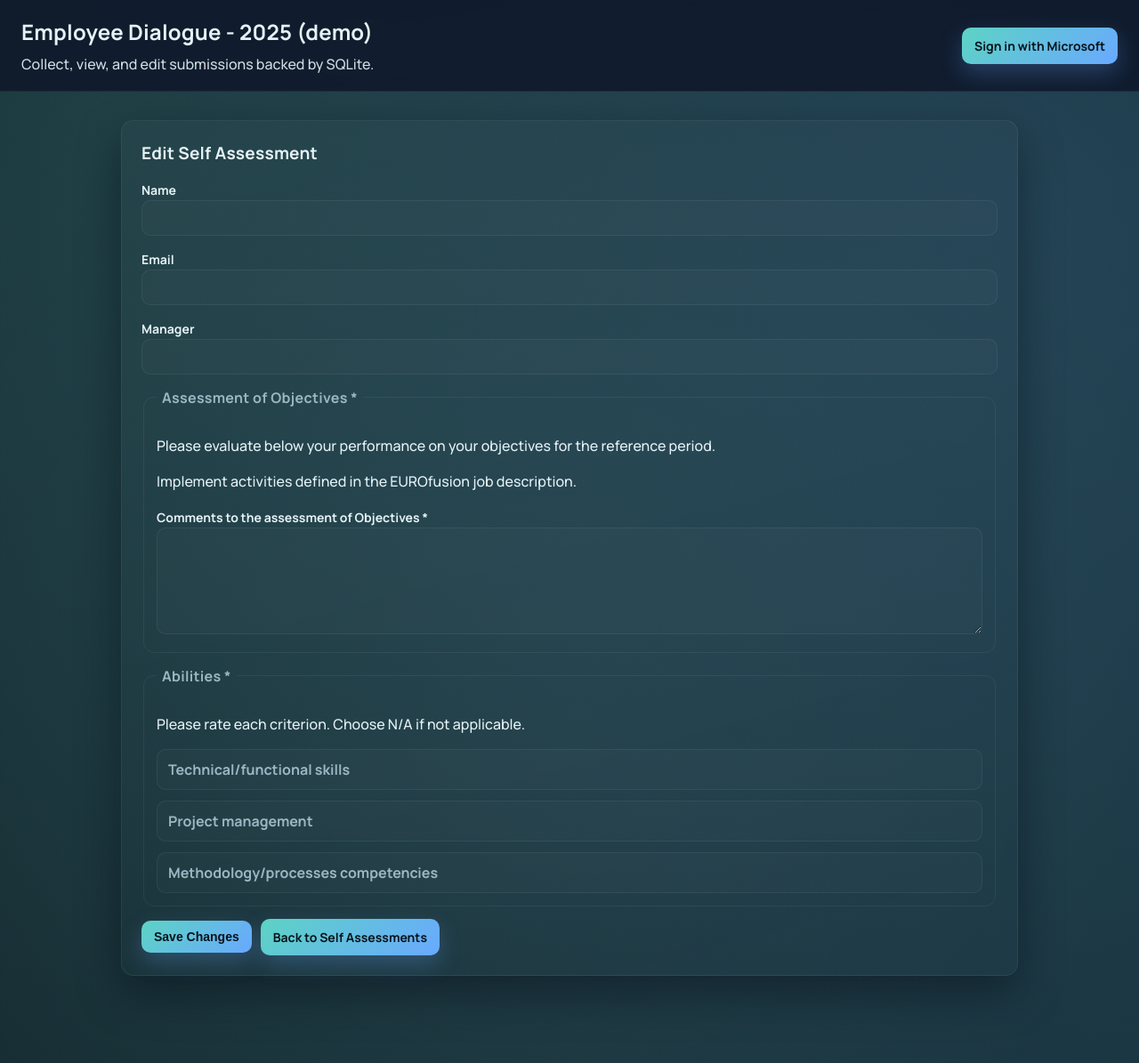
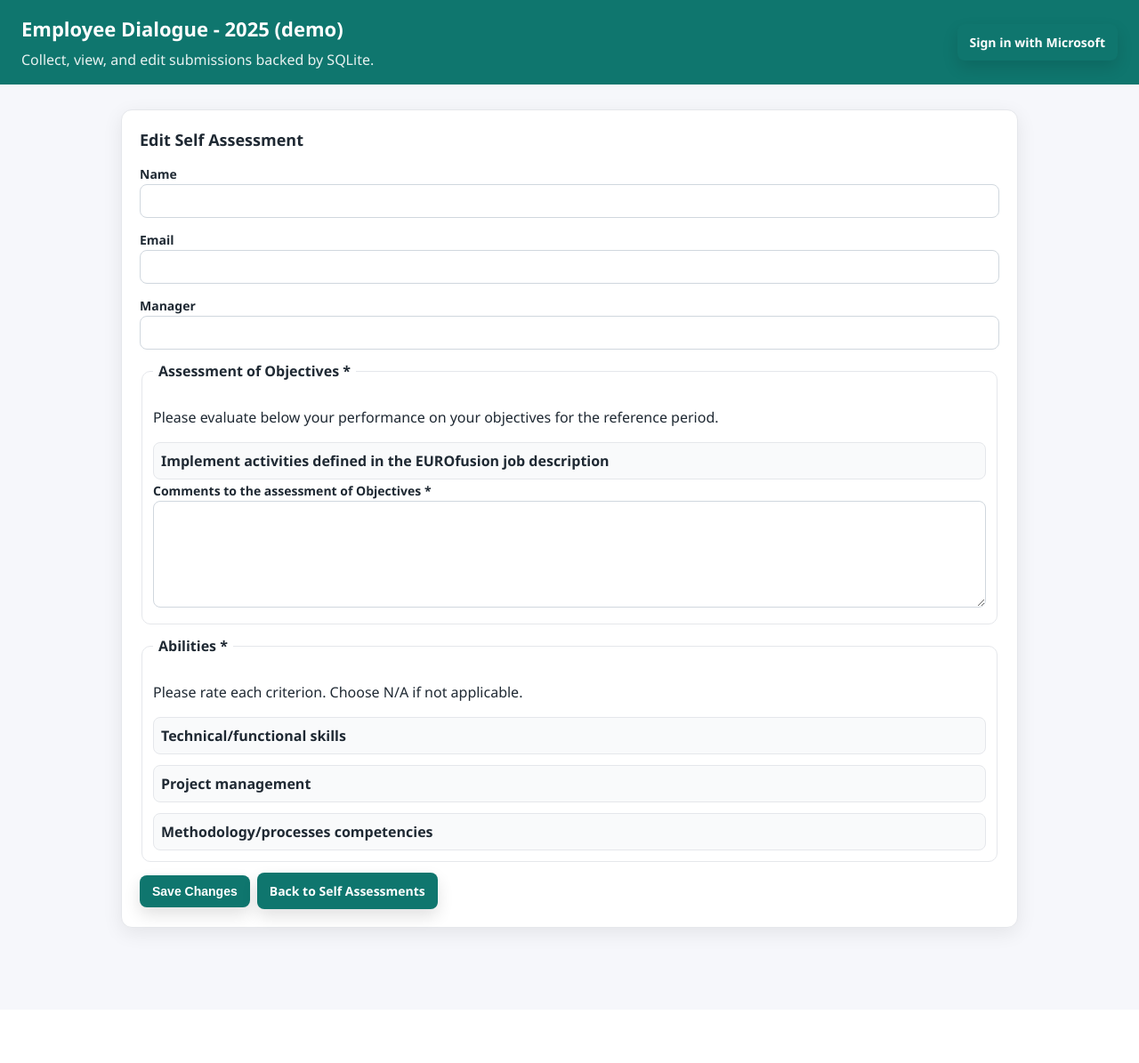
Before and after one commit to beckjim/demo-web-app, a Flask app: template templates/edit.html in a window 1280 px wide. Shown: the whole page at 89% size. After the commit the page ends 1058 px from the top, so only its background shows below. Run offline with Flask 3, Linux system fonts and the light colour scheme; the template is opened without the code that fills it, so the values that code supplies are empty.

Commit message:
Refactor assessment section in edit.html for improved layout and clarity

```diff
--- a/templates/base.html
+++ b/templates/base.html
@@ -7,28 +7,22 @@
   <title>Employee Dialogue - 2025 (demo)</title>
   <link rel="stylesheet" href="https://cdn.jsdelivr.net/npm/sanitize.css@13.0.0/sanitize.min.css">
   <style>
-    @import url('https://fonts.googleapis.com/css2?family=Manrope:wght@500;600;700&display=swap');
-
     :root {
-      --bg: #0b1a1f;
-      --bg-2: #0f2a32;
-      --card: #0f172a;
-      --card-border: rgba(255, 255, 255, 0.06);
-      --text: #e5f2f6;
-      --muted: #9cb7c3;
-      --accent: #5dd3c4;
-      --accent-2: #69a9ff;
-      --danger: #f97373;
-      --shadow: 0 20px 50px rgba(5, 12, 20, 0.45);
-      --radius: 14px;
+      --bg: #f6f7fb;
+      --card: #ffffff;
+      --text: #1f2933;
+      --muted: #6b7280;
+      --accent: #0f766e;
+      --accent-2: #0ea5e9;
+      --danger: #e11d48;
+      --border: #e5e7eb;
+      --shadow: 0 6px 22px rgba(0, 0, 0, 0.08);
+      --radius: 12px;
     }
 
     body {
-      font-family: 'Manrope', 'Segoe UI', sans-serif;
-      background: radial-gradient(120% 120% at 10% 10%, rgba(93, 211, 196, 0.14), transparent),
-        radial-gradient(120% 120% at 90% 20%, rgba(105, 169, 255, 0.16), transparent),
-        radial-gradient(120% 120% at 50% 70%, rgba(255, 255, 255, 0.06), transparent),
-        linear-gradient(135deg, var(--bg) 0%, var(--bg-2) 100%);
+      font-family: "Segoe UI", Tahoma, sans-serif;
+      background: var(--bg);
       color: var(--text);
       margin: 0;
       padding: 0;
@@ -36,11 +30,9 @@
     }
 
     header {
-      background: rgba(15, 23, 42, 0.85);
-      backdrop-filter: blur(8px);
-      border-bottom: 1px solid var(--card-border);
-      color: var(--text);
-      padding: 18px 24px;
+      background: var(--accent);
+      color: #fff;
+      padding: 16px 24px;
       display: flex;
       align-items: center;
       justify-content: space-between;
@@ -49,38 +41,36 @@
 
     main {
       max-width: 1040px;
-      margin: 32px auto;
+      margin: 28px auto;
       padding: 0 16px 48px;
     }
 
     .card {
-      background: linear-gradient(165deg, rgba(255, 255, 255, 0.02), rgba(255, 255, 255, 0.00));
-      border: 1px solid var(--card-border);
+      background: var(--card);
+      border: 1px solid var(--border);
       border-radius: var(--radius);
       box-shadow: var(--shadow);
-      padding: 22px;
-      margin-bottom: 18px;
+      padding: 20px;
+      margin-bottom: 16px;
     }
 
     h1 {
       margin: 0 0 6px;
-      font-size: 24px;
-      letter-spacing: 0.2px;
+      font-size: 22px;
     }
 
     h2 {
-      margin: 0 0 14px;
-      font-size: 19px;
-      letter-spacing: 0.2px;
+      margin: 0 0 12px;
+      font-size: 18px;
     }
 
     form {
       display: grid;
-      gap: 14px;
+      gap: 12px;
     }
 
     label {
-      font-weight: 700;
+      font-weight: 600;
       font-size: 14px;
       color: var(--text);
     }
@@ -88,21 +78,19 @@
     input,
     textarea {
       width: 100%;
-      padding: 11px 12px;
-      border: 1px solid var(--card-border);
-      border-radius: 10px;
+      padding: 10px 12px;
+      border: 1px solid #d0d7de;
+      border-radius: 8px;
       font-size: 14px;
-      background: rgba(255, 255, 255, 0.02);
+      background: #fff;
       color: var(--text);
-      transition: border-color 0.15s ease, box-shadow 0.15s ease, background 0.15s ease;
     }
 
     input:focus,
     textarea:focus {
       outline: none;
       border-color: var(--accent);
-      box-shadow: 0 0 0 2px rgba(93, 211, 196, 0.2);
-      background: rgba(255, 255, 255, 0.04);
+      box-shadow: 0 0 0 2px rgba(15, 118, 110, 0.2);
     }
 
     textarea {
@@ -111,16 +99,14 @@
     }
 
     fieldset {
-      border: 1px solid var(--card-border);
-      border-radius: 12px;
-      padding: 14px;
+      border: 1px solid var(--border);
+      border-radius: 10px;
+      padding: 12px;
     }
 
     legend {
-      font-weight: 800;
+      font-weight: 700;
       padding: 0 6px;
-      color: var(--muted);
-      letter-spacing: 0.3px;
     }
 
     .radio-row {
@@ -161,16 +143,16 @@
       align-items: center;
       flex-wrap: nowrap;
       gap: 12px;
-      padding: 10px 12px;
-      border: 1px solid var(--card-border);
-      border-radius: 10px;
-      background: rgba(255, 255, 255, 0.02);
+      padding: 8px;
+      border: 1px solid var(--border);
+      border-radius: 8px;
+      background: #f9fafb;
     }
 
     .ability-label {
       font-weight: 700;
       min-width: 220px;
-      color: var(--muted);
+      color: var(--text);
     }
 
     .ability-row .radio-option {
@@ -180,7 +162,7 @@
 
     .actions {
       display: flex;
-      gap: 10px;
+      gap: 8px;
       align-items: center;
       flex-wrap: wrap;
     }
@@ -188,8 +170,8 @@
     .header-actions {
       display: flex;
       align-items: center;
-      gap: 12px;
-      font-weight: 700;
+      gap: 10px;
+      font-weight: 600;
     }
 
     .header-actions span {
@@ -203,30 +185,29 @@
 
     button,
     .button-link {
-      background: linear-gradient(135deg, var(--accent), var(--accent-2));
-      color: #06141b;
+      background: var(--accent);
+      color: #fff;
       border: none;
-      border-radius: 10px;
+      border-radius: 8px;
       padding: 10px 14px;
       font-size: 14px;
-      font-weight: 800;
+      font-weight: 700;
       cursor: pointer;
       text-decoration: none;
       display: inline-block;
-      box-shadow: 0 10px 24px rgba(105, 169, 255, 0.25);
+      box-shadow: 0 8px 18px rgba(0, 0, 0, 0.12);
       transition: transform 0.08s ease, box-shadow 0.12s ease;
     }
 
     button:hover,
     .button-link:hover {
       transform: translateY(-1px);
-      box-shadow: 0 14px 28px rgba(105, 169, 255, 0.32);
+      box-shadow: 0 12px 24px rgba(0, 0, 0, 0.16);
     }
 
     button.secondary,
     .button-link.secondary {
-      background: linear-gradient(135deg, #fda4af, #f87171);
-      color: #2d0f12;
+      background: var(--danger);
     }
 
     button.text {
--- a/templates/edit.html
+++ b/templates/edit.html
@@ -18,8 +18,10 @@
         <fieldset>
             <legend>Assessment of Objectives *</legend>
             <p>Please evaluate below your performance on your objectives for the reference period.</p>
-            <p>Implement activities defined in the EUROfusion job description.</p>
-            <div class="radio-row">
+
+            <div class="ability-grid">
+                <div class="ability-row">
+                    <div class="ability-label">Implement activities defined in the EUROfusion job description</div>
                     {% for choice in objective_choices %}
                     <label class="radio-option">
                         <input type="radio" name="objective_rating" value="{{ choice }}" {% if
@@ -27,6 +29,7 @@
                         <span>{{ choice }}</span>
                     </label>
                     {% endfor %}
+                </div>
             </div>
             <div>
                 <label for="objective_comment">Comments to the assessment of Objectives *</label>
```
Also changed, not shown: other parts of templates/base.html (+26 -30 lines). Lines whose indentation alone changed are shown as unchanged.
